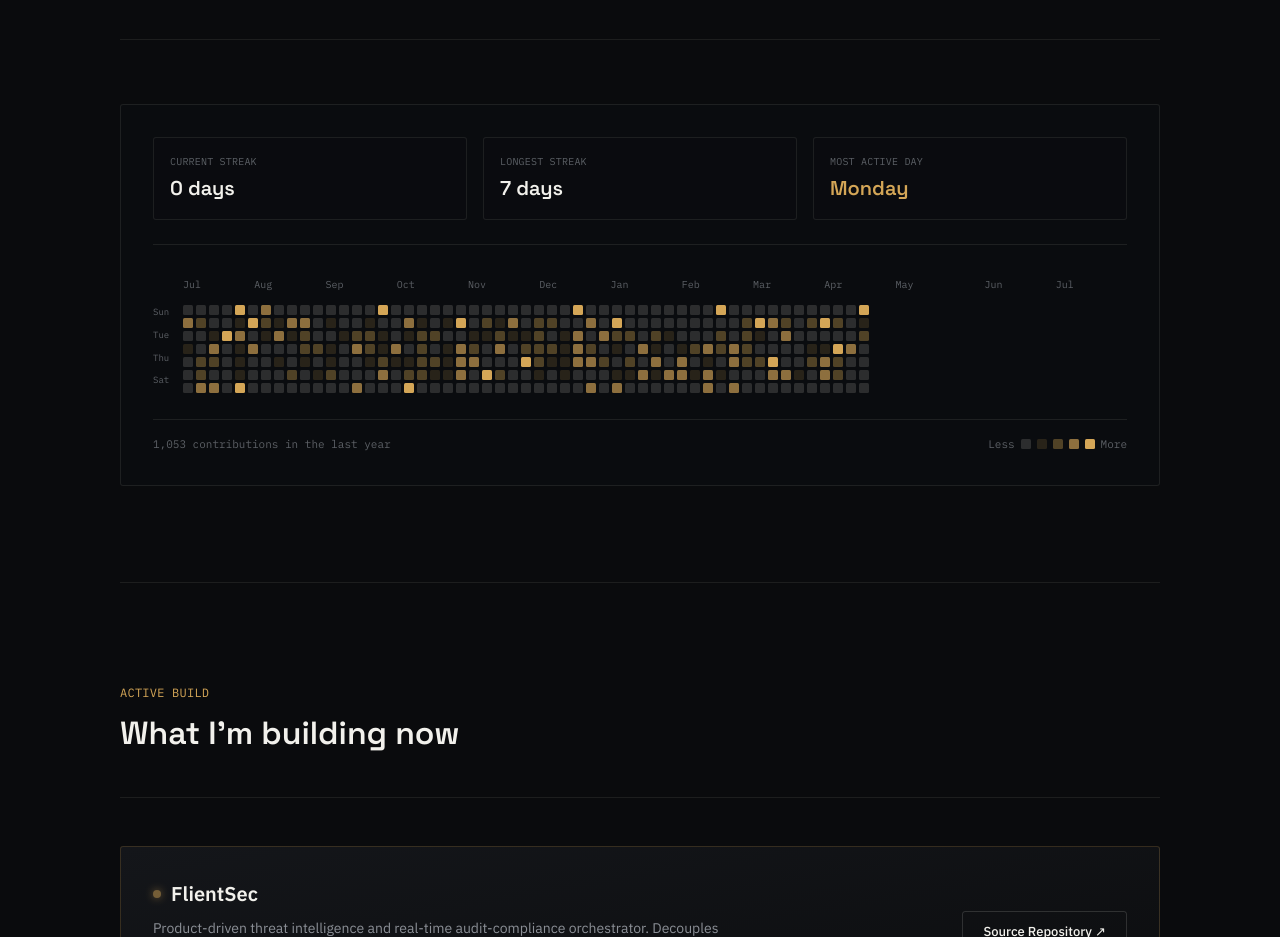
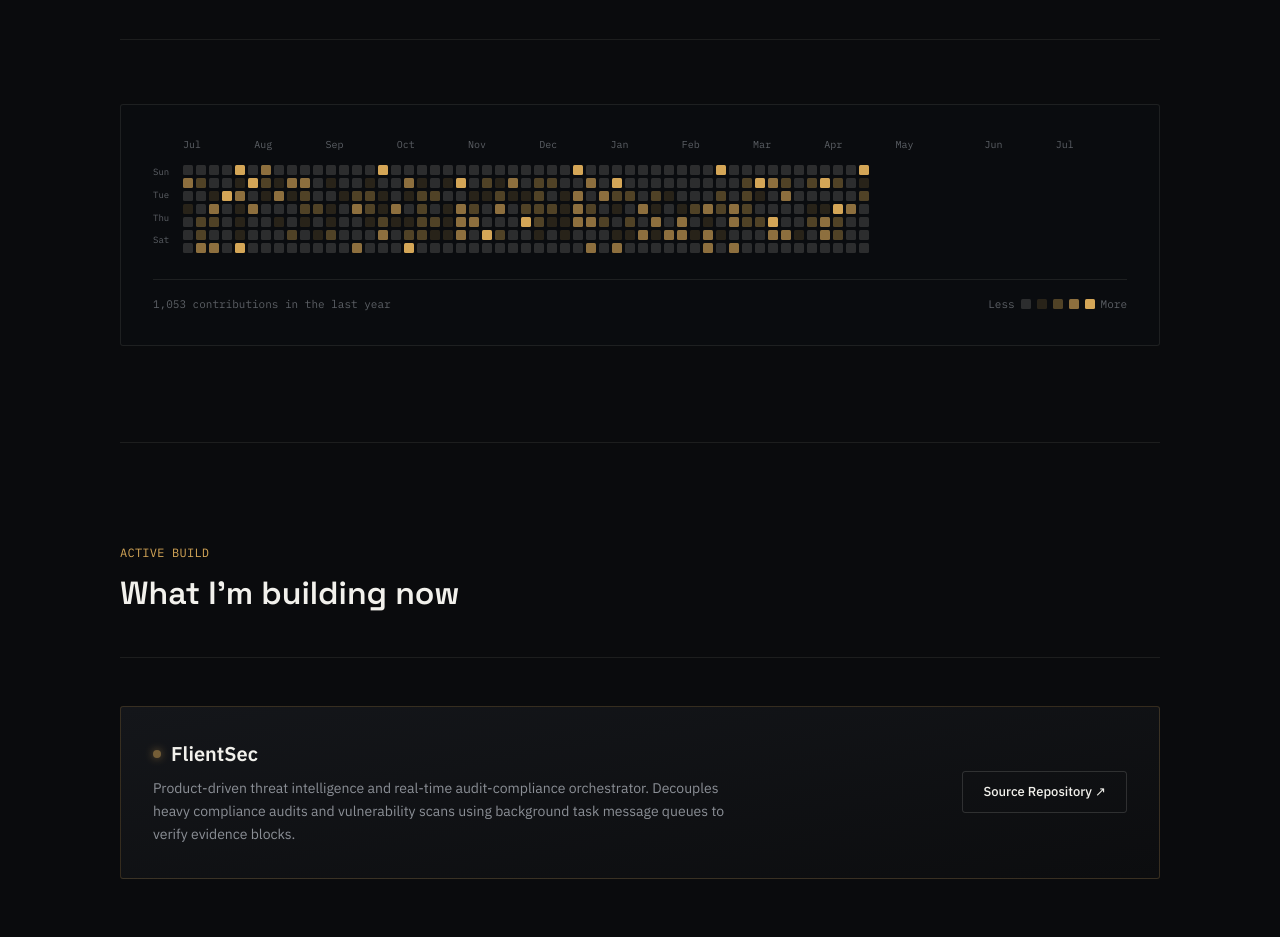
Before and after one commit to Rarebuffalo/krishna-portfolio, a Next.js app: page / in a window 1280 px wide. Shown: the part 1520-2457 px from the top of the page. Built offline with nearby package versions, Linux system fonts and the light colour scheme; no server answers.

Commit message:
fix: sort parsed days chronologically for full-year calendar mapping, remove stats boxes, and fix html yearly contributions query regex

```diff
--- a/src/app/api/github-contributions/route.ts
+++ b/src/app/api/github-contributions/route.ts
@@ -23,27 +23,40 @@ export async function GET() {
       tooltips[match[1]] = match[2].trim();
     }
 
-    // Parse cells: <td ... id="contribution-day-component-X-Y" data-date="YYYY-MM-DD" data-level="L" ...>
+    // Parse cells: <td ... class="ContributionCalendar-day" ...>
     const cells: { date: string; level: number; count: number }[] = [];
-    const cellMatches = htmlText.matchAll(/<td[^>]*id="([^"]+)"[^>]*data-date="([^"]+)"[^>]*data-level="([^"]+)"/g);
+    const cellMatches = htmlText.matchAll(/<td[^>]*class="ContributionCalendar-day"[^>]*>/g);
 
     for (const match of cellMatches) {
-      const id = match[1];
-      const date = match[2];
-      const level = parseInt(match[3], 10);
-      const tooltipText = tooltips[id] || "";
+      const tdTag = match[0];
+      const idMatch = tdTag.match(/id="([^"]+)"/);
+      const dateMatch = tdTag.match(/data-date="([^"]+)"/);
+      const levelMatch = tdTag.match(/data-level="([^"]+)"/);
 
-      // Extract count from tooltip, e.g. "5 contributions on Monday, Aug 4, 2026"
-      const countMatch = tooltipText.match(/^(\d+|No)\s+contribution/i);
-      const count = countMatch ? (countMatch[1].toLowerCase() === "no" ? 0 : parseInt(countMatch[1], 10)) : level * 2;
+      if (idMatch && dateMatch && levelMatch) {
+        const id = idMatch[1];
+        const date = dateMatch[1];
+        const level = parseInt(levelMatch[1], 10);
+        const tooltipText = tooltips[id] || "";
 
-      cells.push({ date, level, count });
+        // Extract count from tooltip, e.g. "5 contributions on August 3rd."
+        const countMatch = tooltipText.match(/^(\d+|No)\s+contribution/i);
+        const count = countMatch ? (countMatch[1].toLowerCase() === "no" ? 0 : parseInt(countMatch[1], 10)) : level * 2;
+
+        cells.push({ date, level, count });
+      }
     }
 
     // Parse total contributions in the last year
-    // Matches e.g. "1,538 contributions in the last year"
-    const totalMatch = htmlText.match(/(\d+[,.\d]*)\s+contributions\s+in\s+the\s+last\s+year/i);
-    const totalContributions = totalMatch ? parseInt(totalMatch[1].replace(/,/g, ""), 10) : 0;
+    const totalMatch = htmlText.match(/js-yearly-contributions[\s\S]*?<h2[^>]*>([\s\S]*?)<\/h2>/i);
+    let totalContributions = 0;
+    if (totalMatch) {
+      const cleaned = totalMatch[1].replace(/[\s\r\n]+/g, " ").trim();
+      const numMatch = cleaned.match(/^(\d+[,.\d]*)/);
+      if (numMatch) {
+        totalContributions = parseInt(numMatch[1].replace(/,/g, ""), 10);
+      }
+    }
 
     return NextResponse.json({
       success: true,
--- a/src/components/GithubCalendar.tsx
+++ b/src/components/GithubCalendar.tsx
@@ -93,6 +93,8 @@ export default function GithubCalendar() {
             count: d.count,
             level: d.level as 0 | 1 | 2 | 3 | 4,
           }));
+          // Sort chronologically to stretch across the full calendar columns
+          parsedDays.sort((a: DayActivity, b: DayActivity) => a.date.getTime() - b.date.getTime());
           setDays(parsedDays);
           setTotalContributions(data.totalContributions);
         } else {
@@ -109,75 +111,6 @@ export default function GithubCalendar() {
 
     fetchContributions();
   }, [fallbackData]);
-
-  // Calculate dynamic streaks & activity statistics
-  const stats = useMemo(() => {
-    if (days.length === 0) {
-      return { currentStreak: 0, longestStreak: 0, mostActiveDay: "N/A" };
-    }
-
-    // Sort days chronologically for sequence calculation
-    const sortedDays = [...days].sort((a, b) => a.date.getTime() - b.date.getTime());
-
-    // 1. Longest Streak Calculation
-    let longest = 0;
-    let tempStreak = 0;
-    sortedDays.forEach((day) => {
-      if (day.count > 0) {
-        tempStreak++;
-        if (tempStreak > longest) longest = tempStreak;
-      } else {
-        tempStreak = 0;
-      }
-    });
-
-    // 2. Current Streak Calculation
-    let current = 0;
-    const idx = sortedDays.length - 1;
-
-    // If today and yesterday have 0 commits, streak is broken
-    const lastDay = sortedDays[idx];
-    const prevDay = idx > 0 ? sortedDays[idx - 1] : null;
-
-    if (lastDay && lastDay.count === 0 && prevDay && prevDay.count === 0) {
-      current = 0;
-    } else {
-      // Find starting index (either today or yesterday depending on where active commits are)
-      let checkIdx = idx;
-      if (lastDay && lastDay.count === 0 && prevDay && prevDay.count > 0) {
-        checkIdx = idx - 1;
-      }
-
-      while (checkIdx >= 0 && sortedDays[checkIdx].count > 0) {
-        current++;
-        checkIdx--;
-      }
-    }
-
-    // 3. Most Active Weekday
-    const weekdaySums = [0, 0, 0, 0, 0, 0, 0];
-    sortedDays.forEach((day) => {
-      weekdaySums[day.date.getDay()] += day.count;
-    });
-
-    let maxVal = -1;
-    let maxDayIdx = 0;
-    weekdaySums.forEach((sum, idx) => {
-      if (sum > maxVal) {
-        maxVal = sum;
-        maxDayIdx = idx;
-      }
-    });
-
-    const dayNames = ["Sunday", "Monday", "Tuesday", "Wednesday", "Thursday", "Friday", "Saturday"];
-    const activeDayName = maxVal > 0 ? dayNames[maxDayIdx] : "N/A";
-
-    return {
-      currentStreak: current,
-      longestStreak: longest,
-      mostActiveDay: activeDayName,
-    };
-  }, [days]);
 
   // Align contributions into 53 weeks columns & extract month headers
   const { weeks, monthLabels } = useMemo(() => {
@@ -251,28 +184,6 @@ export default function GithubCalendar() {
       </div>
 
       <div className="calendar-wrapper relative p-[32px] rounded-[3px] border border-line bg-panel/30 flex flex-col select-none">
-
-        {/* Dynamic statistics overview board */}
-        <div className="grid grid-cols-3 gap-[16px] mb-[32px] border-b border-line pb-[24px] max-sm:grid-cols-1">
-          <div className="stat-card border border-line bg-panel/10 p-[16px] rounded-[3px]">
-            <span className="mono text-[10px] text-gray-dim block mb-[4px]">CURRENT STREAK</span>
-            <strong className="text-[20px] font-display font-semibold text-soft-white">
-              {loading ? "..." : `${stats.currentStreak} days`}
-            </strong>
-          </div>
-          <div className="stat-card border border-line bg-panel/10 p-[16px] rounded-[3px]">
-            <span className="mono text-[10px] text-gray-dim block mb-[4px]">LONGEST STREAK</span>
-            <strong className="text-[20px] font-display font-semibold text-soft-white">
-              {loading ? "..." : `${stats.longestStreak} days`}
-            </strong>
-          </div>
-          <div className="stat-card border border-line bg-panel/10 p-[16px] rounded-[3px]">
-            <span className="mono text-[10px] text-gray-dim block mb-[4px]">MOST ACTIVE DAY</span>
-            <strong className="text-[20px] font-display font-semibold text-gold">
-              {loading ? "..." : stats.mostActiveDay}
-            </strong>
-          </div>
-        </div>
 
         {/* Loading skeleton placeholder */}
         {loading ? (
```
